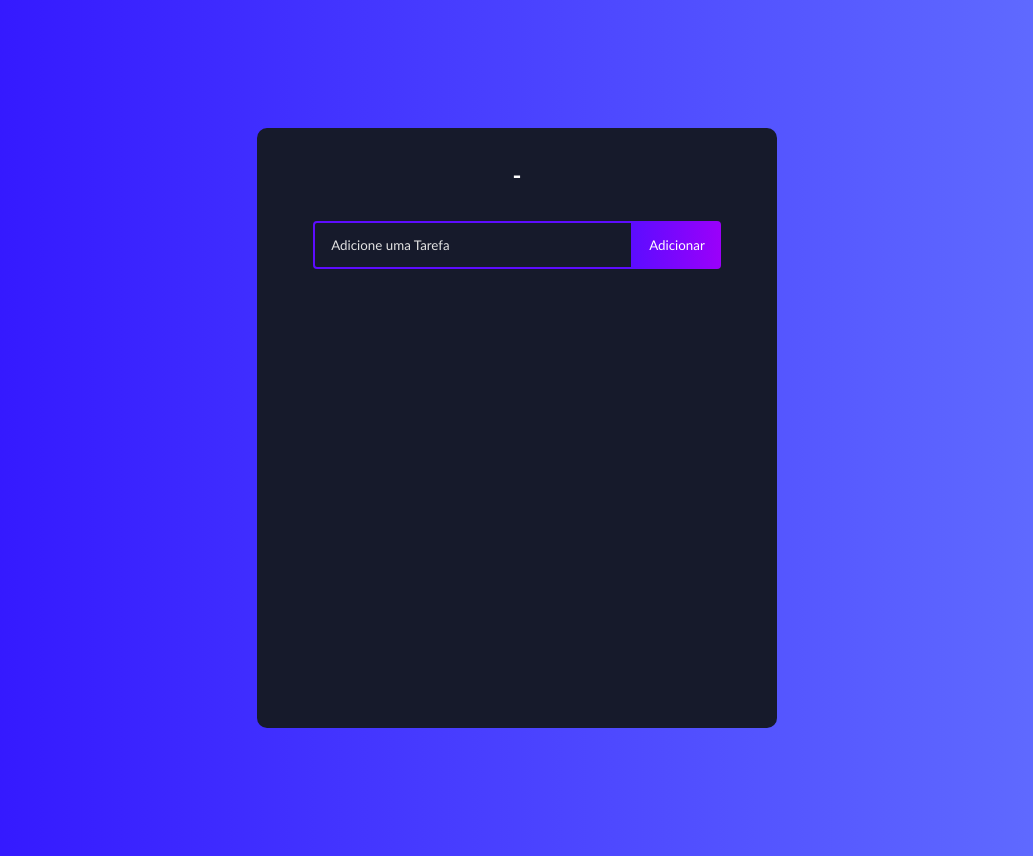
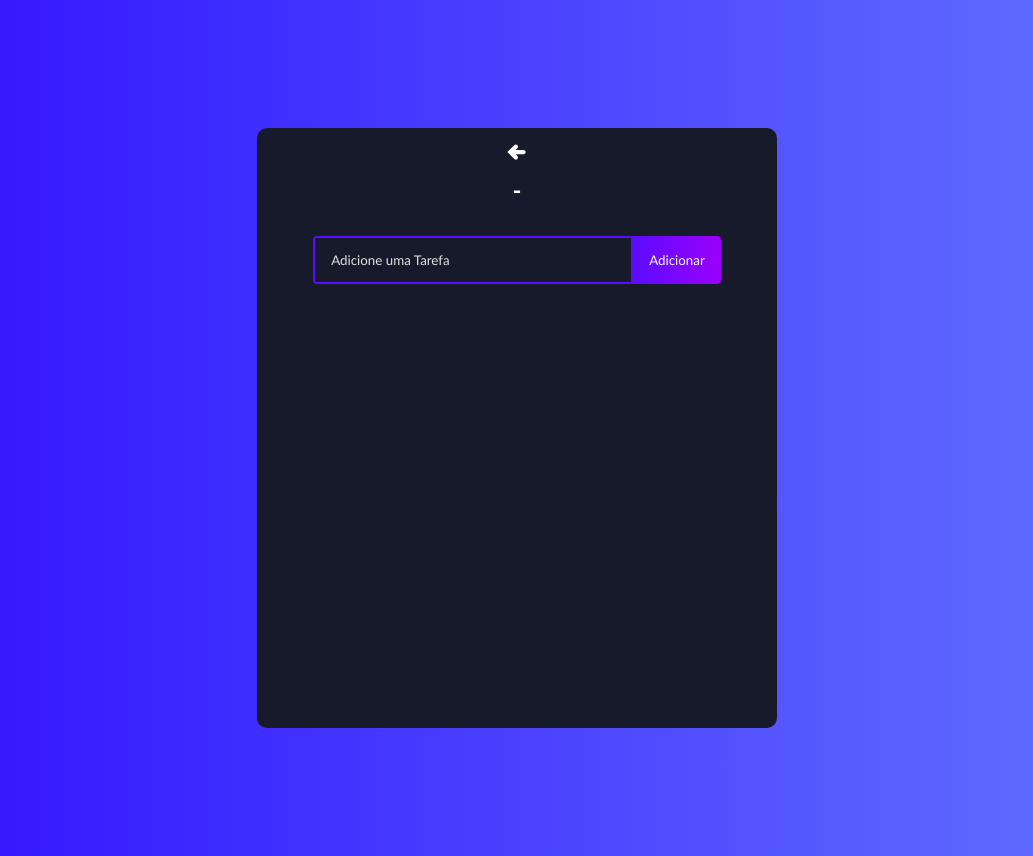
Before and after one commit to MarcoAOliari/todo-list, a React (Create React App) app in the folder frontend/: page /todo/1 in a window 1280 px wide. Shown: the whole page, without its empty margins (123-1156 px from the left). Built offline with nearby package versions, Linux system fonts and the light colour scheme; no server answers.

Commit message:
seta para voltar de uma todolist

```diff
--- a/frontend/src/App.css
+++ b/frontend/src/App.css
@@ -26,8 +26,14 @@
     padding-bottom: 32px;
   }
 
-  h1 {
+  .todolist-title {
     margin: 32px 0;
+    color: #fff;
+    font-size: 24px;
+  }
+
+  .tasklist-title {
+    margin: 8px 0px 32px 0px;
     color: #fff;
     font-size: 24px;
   }
@@ -150,3 +156,9 @@
     color: #fff;
     padding-top: 5px;
   }
+
+  .back-icon {
+    color: #fff;
+    font-size: 36px;
+    padding-top: 10px;
+  }
--- a/frontend/src/components/Lists/TodoLists.js
+++ b/frontend/src/components/Lists/TodoLists.js
@@ -84,7 +84,7 @@ function TodoLists() {
 
     return (
         <div>
-            <h1>To-do Lists</h1>
+            <h1 className="todolist-title">To-do Lists</h1>
             <ListForm onSubmit={addList} />
             <List
                 lists={lists}
--- a/frontend/src/components/Tasks/TaskList.js
+++ b/frontend/src/components/Tasks/TaskList.js
@@ -1,5 +1,7 @@
 import React, { useState, useEffect } from 'react';
 import { useParams } from 'react-router';
+import { Link } from 'react-router-dom';
+import { TiArrowLeftThick } from 'react-icons/ti';
 
 import api from '../../services/api';
 
@@ -111,7 +113,12 @@ function TodoList() {
 
     return (
         <div>
-            <h1>{todoTitle ? todoTitle : ' - '}</h1>
+            <Link to={'/'}>
+                <TiArrowLeftThick
+                    className='back-icon'
+                />
+            </Link>
+            <h1 className="tasklist-title">{todoTitle ? todoTitle : ' - '}</h1>
             <TaskForm onSubmit={addTodo} />
             <Task
                 todos={todos}
```
Also changed, not shown: 2 other files (tests, documents, lock files or other folders).
